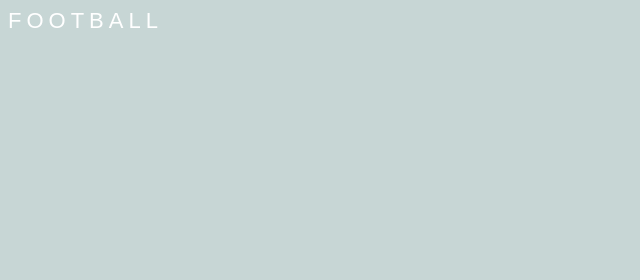
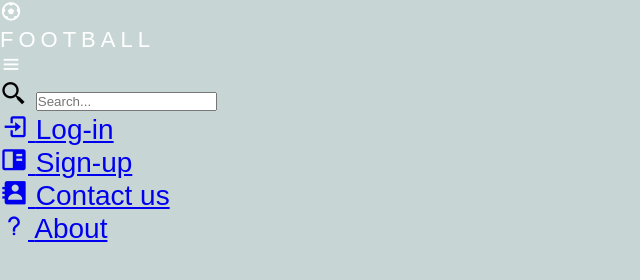
Before and after one commit to Moshtaba12/Football-Website, a plain HTML site: page index.html in a window 1280 px wide. Shown: the whole page, without its empty margins (0-640 px from the left). Drawn offline with nearby package versions, Linux system fonts and the light colour scheme; a web font is replaced by a local one.

Commit message:
items added to nav and css changes

```diff
--- a/index.html
+++ b/index.html
@@ -2,6 +2,7 @@
 <html>
 <head>
   <link rel="stylesheet" href="styles.css">
+  <link href='https://unpkg.com/boxicons@2.0.9/css/boxicons.min.css' rel='stylesheet'>
   <link rel="preconnect" href="https://fonts.googleapis.com">
   <link rel="preconnect" href="https://fonts.gstatic.com" crossorigin>
   <link href="https://fonts.googleapis.com/css2?family=Encode+Sans+SC:wght@100&display=swap" rel="stylesheet">
@@ -10,9 +11,47 @@
   <div class="sidebar">
     <div class="logo_content">
       <div class="logo">
+        <i class='bx bx-football' ></i>
         <div class="logo_name">Football</div>
-      </div>
+        <i class='bx bx-menu'></i>
     </div>
+    <ul class="nav_list">
+      <li>
+          <i class='bx bx-search-alt-2' ></i>
+          <input type="text" placeholder="Search...">
+        </a>
+       <!---- <span class="tooltip">Dashboard</span> -->
+      </li>
+      <li>
+        <a href="#">
+          <i class='bx bx-log-in' ></i>
+          <span class="links_name">Log-in</span>
+        </a>
+       <!---- <span class="tooltip">Dashboard</span> -->
+      </li>
+      <li>
+        <a href="#">
+          <i class='bx bxs-book-content'></i>
+          <span class="links_name">Sign-up</span>
+        </a>
+       <!---- <span class="tooltip">Dashboard</span> -->
+      </li>
+      <li>
+        <a href="#">
+          <i class='bx bxs-contact' ></i>
+          <span class="links_name">Contact us</span>
+        </a>
+       <!---- <span class="tooltip">Dashboard</span> -->
+      </li>
+      <li>
+        <a href="#">
+          <i class='bx bx-question-mark' ></i>
+          <span class="links_name">About</span>
+        </a>
+       <!---- <span class="tooltip">Dashboard</span> -->
+      </li>
+    </ul>
+
   </div>
 
 </body>
--- a/styles.css
+++ b/styles.css
@@ -1,3 +1,9 @@
+*{
+  margin:0;
+  padding: 0;
+  box-sizing: border-box;
+}
+
 body {
   background-color: #C7D6D5;
   font-family: 'Encode Sans SC', sans-serif;
@@ -17,14 +23,8 @@ nav{
   letter-spacing: 5px;
   font-size: 22px;
 }
-.nav-links li{
+
+.nav_list{
   list-style: none;
+  font-size: 28px;
 }
-.nav-links{
-  display: flex;
-  /*background-color: aqua;*/
-  color: white;
-  justify-content: space-around;
-  width: 50%;
-  font-weight: bold;
-}
```
